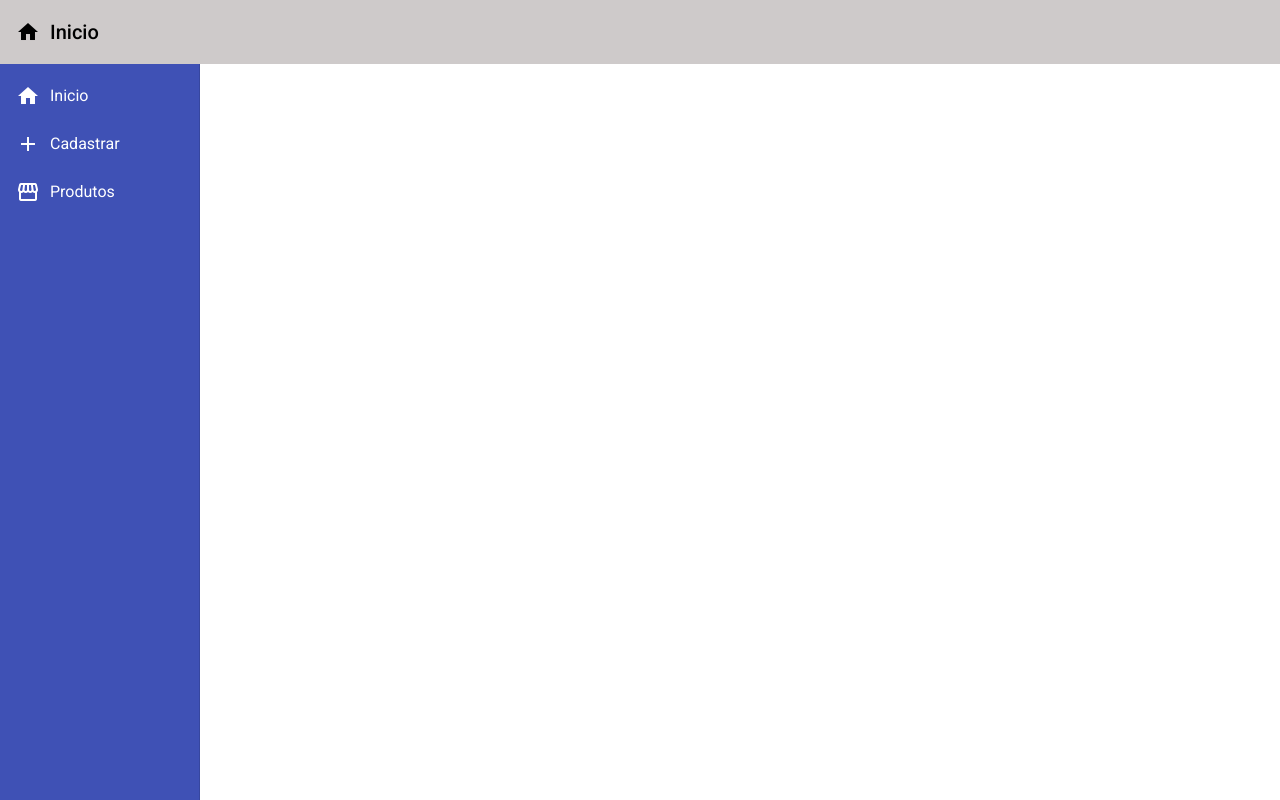
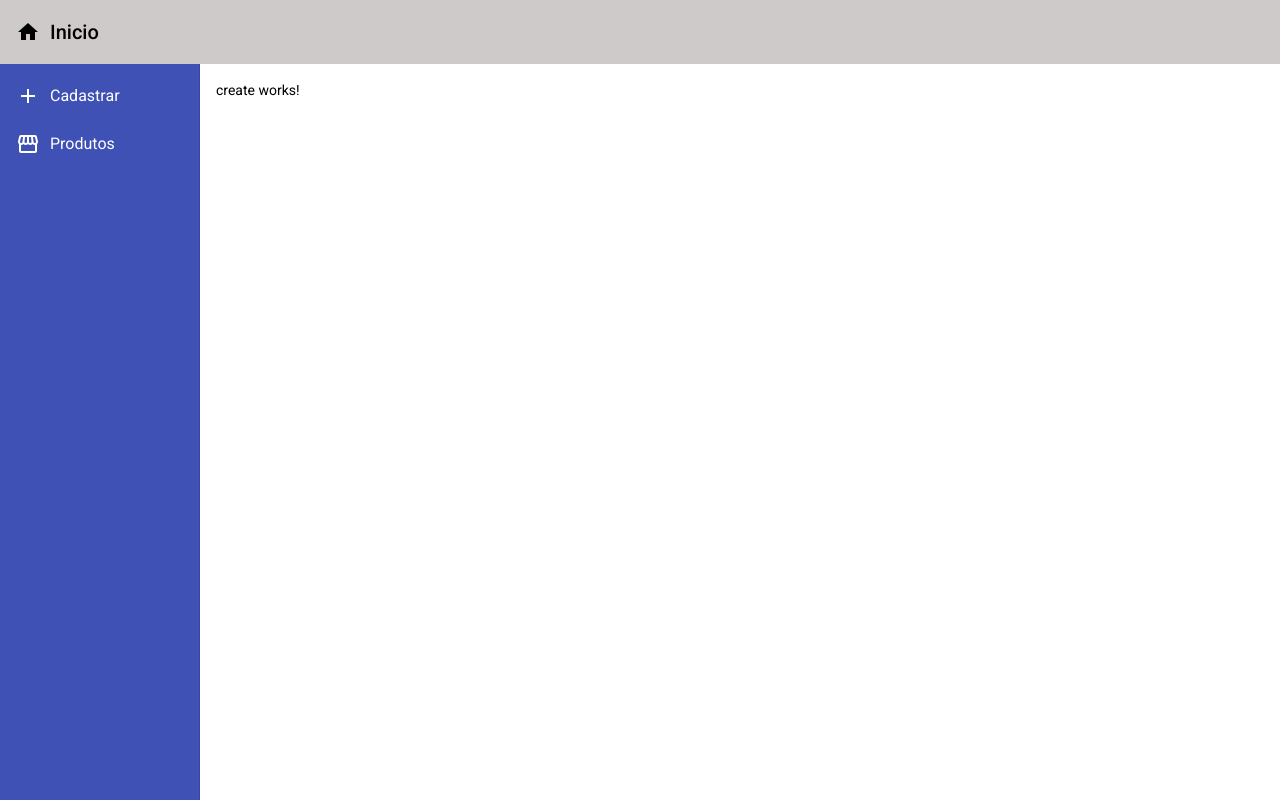
Before and after one commit to eduardo-martiniano/Products, an Angular app in the folder FrontEnd/Products/: page /products/create in a window 1280 px wide. Before the commit this address led to /. Built offline with nearby package versions, Linux system fonts and the light colour scheme.

Commit message:
Adicionando navegacao entre componentes

```diff
--- a/FrontEnd/Products/src/app/app-routing.module.ts
+++ b/FrontEnd/Products/src/app/app-routing.module.ts
@@ -1,10 +1,26 @@
 import { NgModule } from '@angular/core';
 import { Routes, RouterModule } from '@angular/router';
+import { CreateComponent } from './components/create/create.component';
+import { ReadComponent } from './components/read/read.component';
 
-const routes: Routes = [];
+const routes: Routes = [
+  {
+    path: "",
+    component: ReadComponent
+  },
+  {
+    path: "products",
+    component: ReadComponent
+  },
+  {
+    path :"products/create",
+    component: CreateComponent
+  }
+];
 
 @NgModule({
-  imports: [RouterModule.forRoot(routes)],
-  exports: [RouterModule]
+    imports: [RouterModule.forRoot(routes)],
+    exports: [RouterModule]
 })
-export class AppRoutingModule { }
+
+export class AppRoutingModule {}
--- a/FrontEnd/Products/src/app/app.module.ts
+++ b/FrontEnd/Products/src/app/app.module.ts
@@ -9,13 +9,17 @@ import { MatToolbarModule} from '@angular/material/toolbar';
 import { NavComponent } from './components/nav/nav.component';
 import { MatSidenavModule } from '@angular/material/sidenav';
 import { MatListModule } from '@angular/material/list';
+import { CreateComponent } from './components/create/create.component';
+import { ReadComponent } from './components/read/read.component';
 
 
 @NgModule({
   declarations: [
     AppComponent,
     HeaderComponent,
-    NavComponent
+    NavComponent,
+    CreateComponent,
+    ReadComponent
   ],
   imports: [
     BrowserModule,
--- /dev/null
+++ b/FrontEnd/Products/src/app/components/create/create.component.html
@@ -0,0 +1 @@
+<p>create works!</p>
--- /dev/null
+++ b/FrontEnd/Products/src/app/components/create/create.component.ts
@@ -0,0 +1,15 @@
+import { Component, OnInit } from '@angular/core';
+
+@Component({
+  selector: 'app-create',
+  templateUrl: './create.component.html',
+  styleUrls: ['./create.component.css']
+})
+export class CreateComponent implements OnInit {
+
+  constructor() { }
+
+  ngOnInit(): void {
+  }
+
+}
--- a/FrontEnd/Products/src/app/components/nav/nav.component.html
+++ b/FrontEnd/Products/src/app/components/nav/nav.component.html
@@ -1,12 +1,6 @@
 <mat-sidenav-container class="container">
   <mat-sidenav class="sidenav" mode = "side" opened fixedInViewport = "true" fixedTopGap="64">
       <mat-nav-list class="nav-list">
-          <a mat-list-item routerLink="/">
-              <i class="material-icons">
-                  home
-              </i>
-              Inicio
-          </a>
           <a mat-list-item routerLink="/products/create">
             <i class="material-icons">
                 add
--- /dev/null
+++ b/FrontEnd/Products/src/app/components/read/read.component.html
@@ -0,0 +1 @@
+<p>read works!</p>
--- /dev/null
+++ b/FrontEnd/Products/src/app/components/read/read.component.ts
@@ -0,0 +1,15 @@
+import { Component, OnInit } from '@angular/core';
+
+@Component({
+  selector: 'app-read',
+  templateUrl: './read.component.html',
+  styleUrls: ['./read.component.css']
+})
+export class ReadComponent implements OnInit {
+
+  constructor() { }
+
+  ngOnInit(): void {
+  }
+
+}
```
Also changed, not shown: FrontEnd/Products/src/app/components/create/create.component.css (added), FrontEnd/Products/src/app/components/read/read.component.css (added), 2 other files (tests, documents, lock files or other folders).
